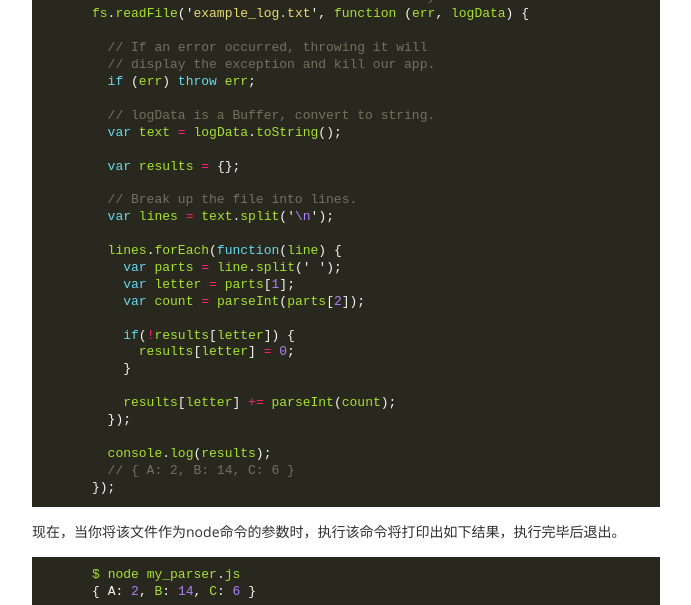
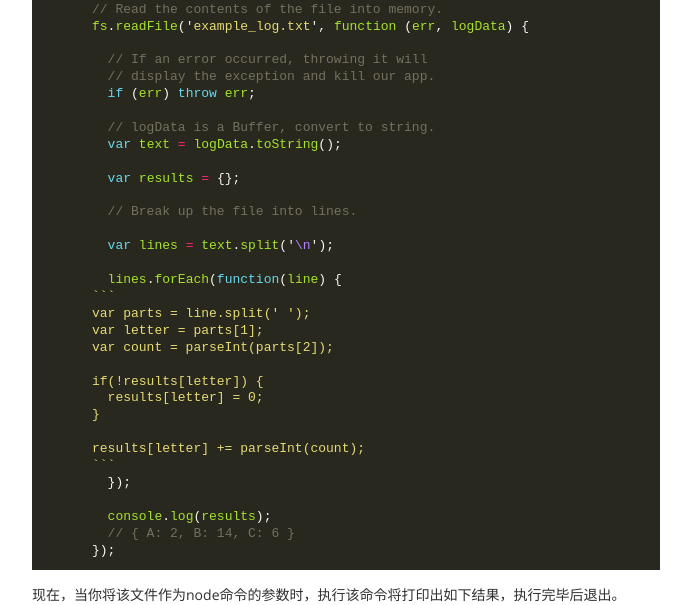
Before and after one commit to huguobo/old-blog, a Jekyll site: the page built from _posts/2016-03-23-node-starter.md, in a window 1280 px wide and 1400 px high, scrolled down 2732 px, cut to the strip 0-605 px from the top of the window. Shown: the whole strip, without its empty margins (294-985 px from the left). Built offline with Jekyll 4.4.1, drawn with Linux system fonts in a browser that asks for light colours; Markdown is read by kramdown in place of the engine named in the settings; comment, search, counter and statistics services are not loaded; some of the changed text lies outside the part shown.

````diff
--- a/_posts/2016-03-23-node-starter.md
+++ b/_posts/2016-03-23-node-starter.md
@@ -27,9 +27,9 @@ Node.js的安装十分容易。只需在[这里](https://nodejs.org/download/ "
 {% highlight javascript %}
 $ node
 > console.log('Hello World');
-Hello World
-undefined
-{% endhighlight %}
+> Hello World
+> undefined
+> {% endhighlight %}
 
 ![](http://cms.csdnimg.cn/article/201308/28/521d9e4f51ad7.jpg)
 
@@ -112,18 +112,21 @@ fs.readFile('example_log.txt', function (err, logData) {
   var results = {};
 
   // Break up the file into lines.
+
   var lines = text.split('\n');
 
   lines.forEach(function(line) {
-    var parts = line.split(' ');
-    var letter = parts[1];
-    var count = parseInt(parts[2]);
+```
+var parts = line.split(' ');
+var letter = parts[1];
+var count = parseInt(parts[2]);
 
-    if(!results[letter]) {
-      results[letter] = 0;
-    }
+if(!results[letter]) {
+  results[letter] = 0;
+}
 
-    results[letter] += parseInt(count);
+results[letter] += parseInt(count);
+```
   });
 
   console.log(results);
````
Also changed, not shown: about.md (+3 -1 lines), 2 other files.
